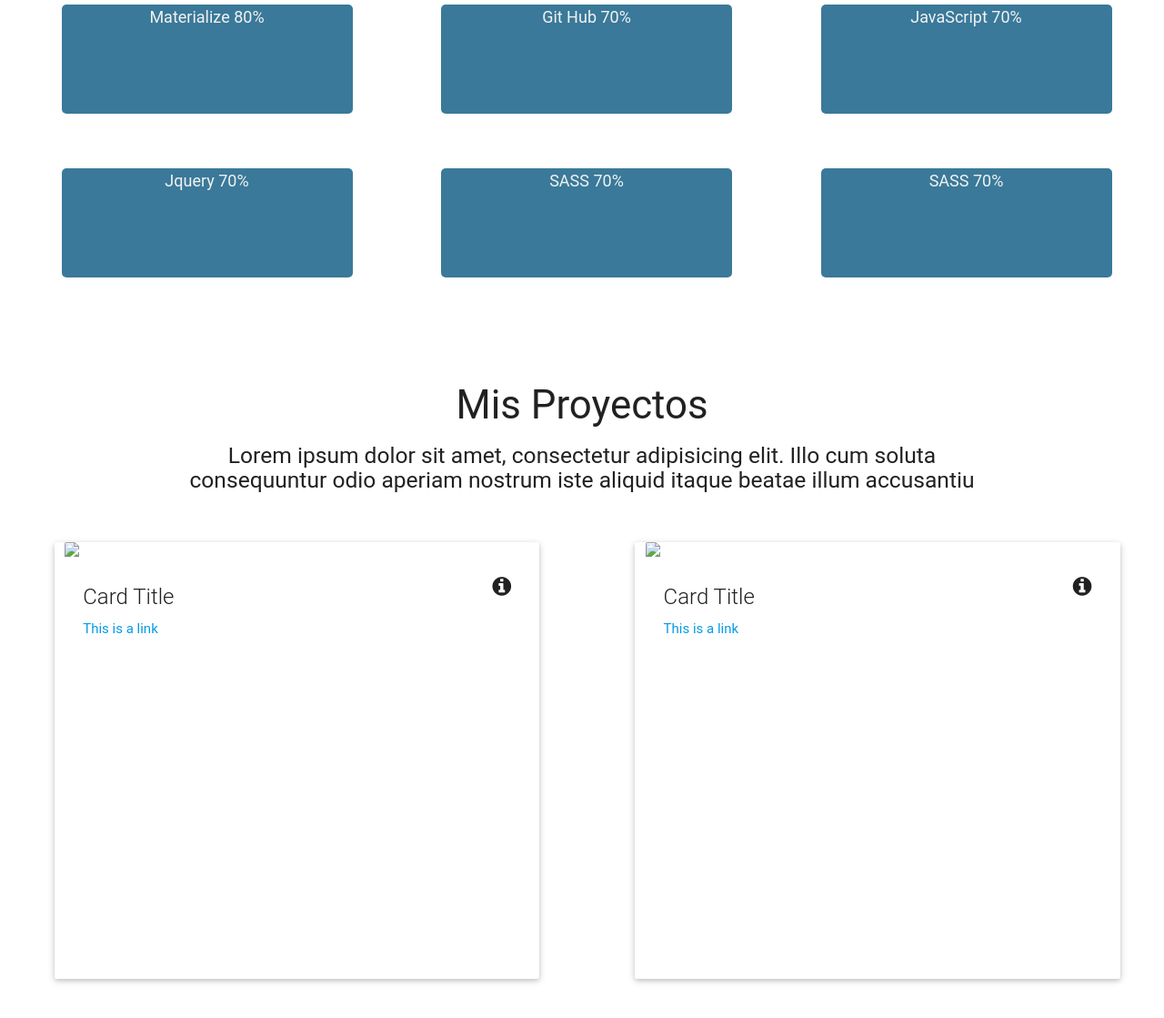
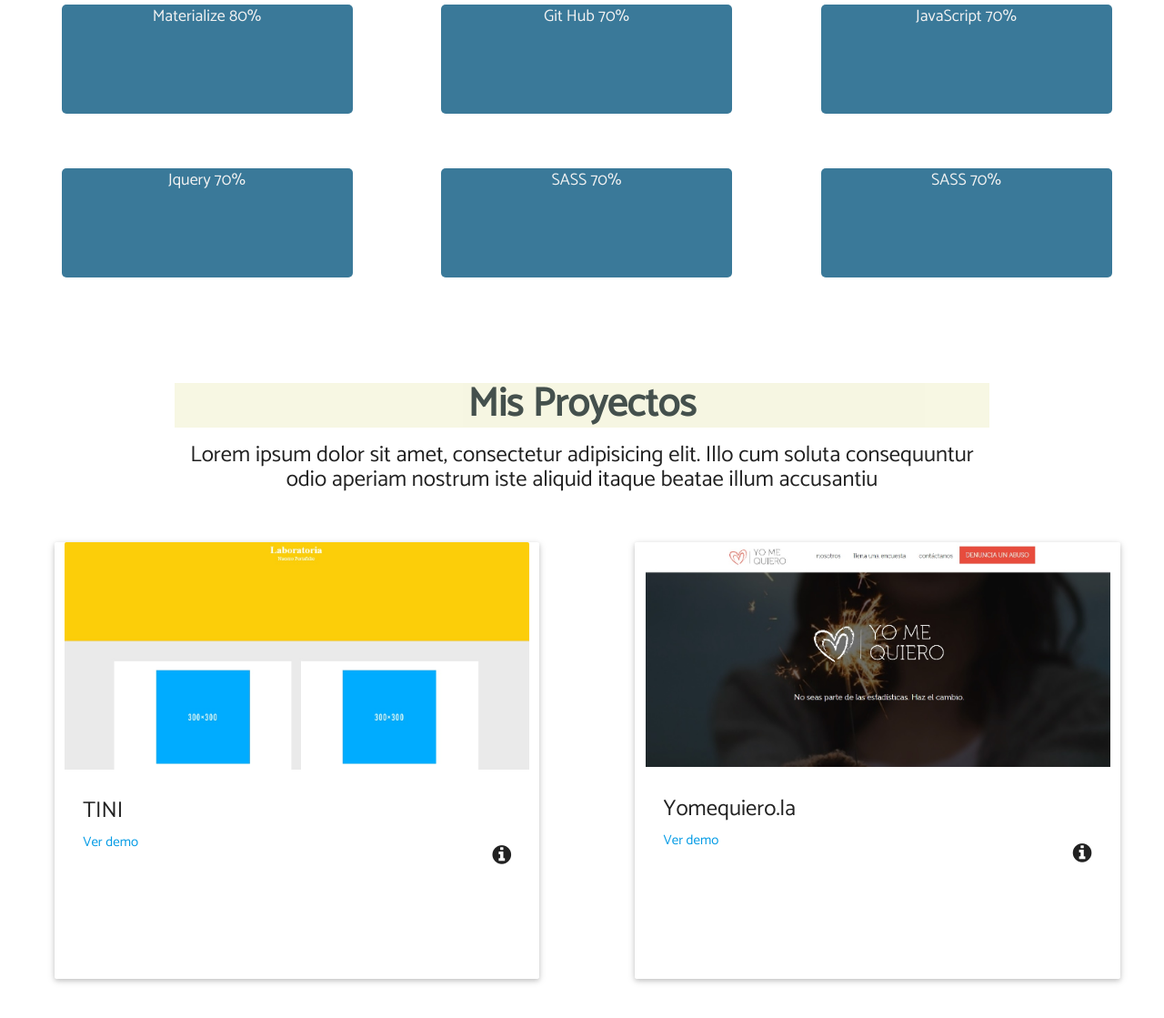
Before and after one commit to sammia28/portfolio, a plain HTML site: page index.html in a window 1280 px wide. Shown: the part 1661-2780 px from the top of the page at 91% size. Drawn offline with Linux system fonts and the light colour scheme; a web font is replaced by a local one.

Commit message:
agregar estilos

```diff
--- a/css/main.css
+++ b/css/main.css
@@ -2,9 +2,35 @@
 i.fa.fa-bars.fa-3x {
 	margin-left: 2rem;
 }
+nav {
+	background: #0A426B;
+}
 /*section 1*/
+body{
+	font-family: Catamaran;
+}
 .titulo{
 	font-family: 'Julius Sans One', sans-serif;
+}
+
+/*slider*/
+
+h3 {
+	font-size: 2.92rem;
+	line-height: 110%;
+	margin: 1.46rem 0 1.168rem 0;
+	color: #162521;
+	font-weight: 900;
+	background: beige;
+	opacity: 0.8;
+}
+.grey-text.text-lighten-3 {
+	color: #3C474B !important;
+	background: cornsilk;
+	opacity: 0.8;
+}
+.icon-contac{
+	color:#C0E0DE;
 }
 
 /*sobre mi*/
@@ -17,6 +43,8 @@ i.fa.fa-bars.fa-3x {
 .icon-redes {
     margin-left: 55rem;
 }
+
+
 
 
 /* habilidades */
@@ -47,7 +75,7 @@ i.fa.fa-bars.fa-3x {
     left: 0px;
     position: absolute;
     top: 0px;
-    transition: all 5s ease;
+    transition: all 3s ease;
     width: 0;
 }
 .html:hover:before{
@@ -75,9 +103,6 @@ i.fa.fa-bars.fa-3x {
 	width: 70%;
 }
 
-
-
-
 /* proyectos */
 .card.col.l5 {
     height: 60vh;
@@ -86,9 +111,6 @@ i.fa.fa-bars.fa-3x {
 
 
 
-
-
-
 /* footer */
 section#contactame {
     height: 90vh;
--- a/index.html
+++ b/index.html
@@ -7,7 +7,7 @@
 		<link rel="stylesheet" href="css/materialize.css">
 		<link rel="stylesheet" href="css/font-awesome.min.css">
 		<link rel="stylesheet" href="css/main.css">
-		<link href="https://fonts.googleapis.com/css?family=Catamaran|Julius+Sans+One|Proza+Libre" rel="stylesheet">
+		<link href="https://fonts.googleapis.com/css?family=Catamaran|Julius+Sans+One" rel="stylesheet">
 		<link rel="stylesheet" href="css/responsive.css">
 	</head>
 	<body>
@@ -42,25 +42,25 @@
 					</div>
 				</li>
 				<li>
-			        <img src="http://lorempixel.com/580/250/nature/2">
+					<img src="img/yomequiero.jpg" class="yomequiero">
 					<div class="caption left-align">
 						<h3>Tercer puesto en hackatón #NiUnaMenos <br> YoMeQuiero.la</h3>
 						<h5 class="light grey-text text-lighten-3">Plataforma de información, concientización de la violencia contra la mujer y desarrollo personal</h5>
 						<a href="http://yomequiero.la/" target="_blank">
-			          		<i class="fa fa-google fa-3x" aria-hidden="true"></i>
+							<i class="fa fa-google fa-3x icon-contac" aria-hidden="true"></i>
 						</a>
 						<a href="https://www.facebook.com/yomequiero.la" target="_blank">
-			          		<i class="fa fa-facebook-square fa-3x" aria-hidden="true"></i>
+							<i class="fa fa-facebook-square fa-3x icon-contac" aria-hidden="true"></i>
 						</a>
 					</div>
 				</li>
 				<li>
-			        <img src="http://lorempixel.com/580/250/nature/3">
+					<img src="img/codespace.png" class="codespace">
 					<div class="caption right-align">
 						<h3>CodeSpace.la</h3>
 						<h5 class="light grey-text text-lighten-3">Somos un equipo front end developers, cuyo objetivo es la difusión de los conocimientos aprendidos en el ámbito informático y tecnológico.</h5>
 						<a href="https://www.facebook.com/CodeSpaceLab/" target="_blank">
-			          		<i class="fa fa-facebook-square fa-3x" aria-hidden="true"></i>
+							<i class="fa fa-facebook-square fa-3x icon-contac" aria-hidden="true"></i>
 						</a>
 					</div>
 				</li>
@@ -73,10 +73,7 @@
 			</div>
 			<div class="container">
 				<br><br><br><br>
-				<h5 class="center-align profile">
-					Hola,  soy Sammia, tengo 18 años y soy front end developer jr. <br>Lorem ipsum dolor sit amet, consectetur adipisicing elit. Autem voluptatibus quos voluptates iure omnis doloremque inventore fugiat, illum ea nobis doloribus perspiciatis nisi, laudantium tempore modi earum sunt, qui deserunt!
-				</h5>
-				<br>
+				<h5 class="center-align profile">Soy egresada en Laboratoria Lorem ipsum dolor sit amet, consectetur adipisicing elit. Cum cumque aut dolore soluta esse hic obcaecati sed inventore atque eligendi nesciunt perspiciatis, saepe ea, aperiam blanditiis nobis dolorum, ratione officia.</h5>
 				<div class="icon-redes">
 					<a href="https://twitter.com/Zubizarreta28" target="_blank">
 						<i class="fa fa-twitter-square fa-2x icon-contacto col offset-s5" aria-hidden="true"></i>
@@ -136,13 +133,12 @@
 			<div class="row">
 				<div class="card col s12 m3 l5">
 					<div class="card-image waves-effect waves-block waves-light">
-				      	<img class="activator" src="images/office.jpg">
+						<img class="activator" src="img/tini.jpg">
 					</div>
 					<div class="card-content">
-				      	<span class="card-title activator grey-text text-darken-4">Card Title
-				      		<i class="fa fa-info-circle right" aria-hidden="true"></i>
-						</span>
-				      	<p><a href="#">This is a link</a></p>
+						<h5>TINI</h5>
+						<i class="fa fa-info-circle right card-title activator" aria-hidden="true"></i>
+						<p><a href="https://sammia28.github.io/TINI/" target="_blank">Ver demo</a></p>
 					</div>
 					<div class="card-reveal">
 						<span class="card-title grey-text text-darken-4">Card Title
@@ -153,13 +149,12 @@
 				</div>
 				<div class="card col s12 m3 l5">
 					<div class="card-image waves-effect waves-block waves-light">
-				      	<img class="activator" src="images/office.jpg">
+						<img class="activator" src="img/demoyomequiero.jpg" >
 					</div>
 					<div class="card-content">
-				      	<span class="card-title activator grey-text text-darken-4">Card Title
-				      		<i class="fa fa-info-circle right" aria-hidden="true"></i>
-						</span>
-				      	<p><a href="#">This is a link</a></p>
+							<H5>Yomequiero.la</H5>
+							<i class="fa fa-info-circle right card-title activator" aria-hidden="true"></i>
+						<p><a href="http://yomequiero.la/" target="_blank">Ver demo</a></p>
 					</div>
 					<div class="card-reveal">
 						<span class="card-title grey-text text-darken-4">Card Title
@@ -172,13 +167,12 @@
 			<div class="row">
 				<div class="card col s12 m3 l5">
 					<div class="card-image waves-effect waves-block waves-light">
-				      	<img class="activator" src="images/office.jpg">
+						<img class="activator" src="img/republica.jpg">
 					</div>
 					<div class="card-content">
-				      	<span class="card-title activator grey-text text-darken-4">Card Title
-				      		<i class="fa fa-info-circle right" aria-hidden="true"></i>
-						</span>
-				      	<p><a href="#">This is a link</a></p>
+							<h5>La República</h5>
+							<i class="fa fa-info-circle right card-title activator" aria-hidden="true"></i>
+						<p><a href="https://dopamint25.github.io/la-republica/" target="_blank">Ver demo</a></p>
 					</div>
 					<div class="card-reveal">
 						<span class="card-title grey-text text-darken-4">Card Title
@@ -189,13 +183,12 @@
 				</div>
 				<div class="card col s12 m3 l5">
 					<div class="card-image waves-effect waves-block waves-light">
-				      	<img class="activator" src="images/office.jpg">
+						<img class="activator" src="img/lyft.jpg">
 					</div>
 					<div class="card-content">
-				      	<span class="card-title activator grey-text text-darken-4">Card Title
-				      		<i class="fa fa-info-circle right" aria-hidden="true"></i>
-						</span>
-				      	<p><a href="#">This is a link</a></p>
+						<h5>Lyft (mobile)</h5>
+						<i class="fa fa-info-circle right card-title activator" aria-hidden="true"></i>
+						<p><a href="https://sammia28.github.io/lyft/">Ver demo</a></p>
 					</div>
 					<div class="card-reveal">
 						<span class="card-title grey-text text-darken-4">Card Title
@@ -204,16 +197,17 @@
 						<p>Here is some more information about this product that is only revealed once clicked on.</p>
 					</div>
 				</div>
-			</div>			<div class="row">
+			</div>
+			<div class="row">
 				<div class="card col s12 m3 l5">
 					<div class="card-image waves-effect waves-block waves-light">
-				      	<img class="activator" src="images/office.jpg">
+						<img class="activator" src="img/trello.png">
 					</div>
 					<div class="card-content">
-				      	<span class="card-title activator grey-text text-darken-4">Card Title
+						<span class="card-title activator">Trello
 							<i class="fa fa-info-circle right" aria-hidden="true"></i>
 						</span>
-				      	<p><a href="#">This is a link</a></p>
+						<p><a href="https://sammia28.github.io/trello-con-versiones/" target="_blank">Ver demo</a></p>
 					</div>
 					<div class="card-reveal">
 						<span class="card-title grey-text text-darken-4">Card Title
@@ -244,15 +238,13 @@
 		<section id="contactame" class="h-sec">
 			<div class="container">
 				<div class="row center-align">
-					<h3>Contacto</h3>
+					<h3>Contacto</h3><br><br>
 					<a href="#">
 						<button type="button">
 							<i class="fa fa-download fa-2x" aria-hidden="true"></i> <br>Descargar CV
 						</button>
 					</a>
-				</div>
 					<h5 class="center-align">Si estás  interesado en desarrollar un sitio web o necesitas una frontend developer, dame una llamada o envíame un correo y te responderé lo más rápido que pueda!</h5>
-				<div class="row">
 					<div class="center-align col s12">
 						<i class="fa fa-envelope fa-2x icon-contacto" aria-hidden="true"></i>
 						<p>sammia.zubizarreta@gmail.com</p>
```
Also changed, not shown: img/codespace.jpg (added), img/codespace.png (added), img/demoyomequiero.jpg (added), img/lyft.jpg (added), img/republica.jpg (added), img/tini.jpg (added), img/trello.png (added), img/yomequiero.jpg (added), img/yomequiero.png (added), 2 other files. Lines whose indentation alone changed are shown as unchanged.
